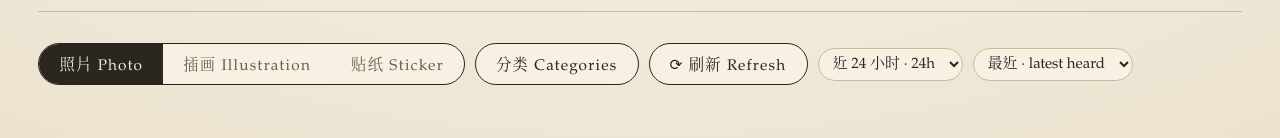
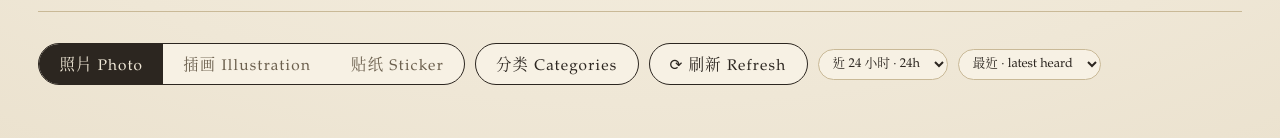
Before and after one commit to dakai/fugleramme-web, a website: page public/index.html in a window 1280 px wide. Shown: the part 142-280 px from the top of the page. Drawn offline with Linux system fonts and the light colour scheme; no server answers.

Commit message:
Controls: the time-window / sort pills a step under the buttons
15px CJK in a 10px-padded pill read larger than the 15px buttons beside it;
clamp(11px, 1vw, 13px) puts them back in order.

```diff
--- a/public/index.html
+++ b/public/index.html
@@ -104,7 +104,9 @@
       .controls .nav:disabled { opacity: 0.55; cursor: default; }
       select {
         font: inherit;
-        font-size: clamp(12px, 1.2vw, 15px);
+        /* A step under the buttons and the frame label: the pill's options are
+           Chinese, and CJK at the same pixel size reads larger than Latin. */
+        font-size: clamp(11px, 1vw, 13px);
         padding: 7px 10px;
         border: 1px solid var(--rule);
         border-radius: 999px;
```
